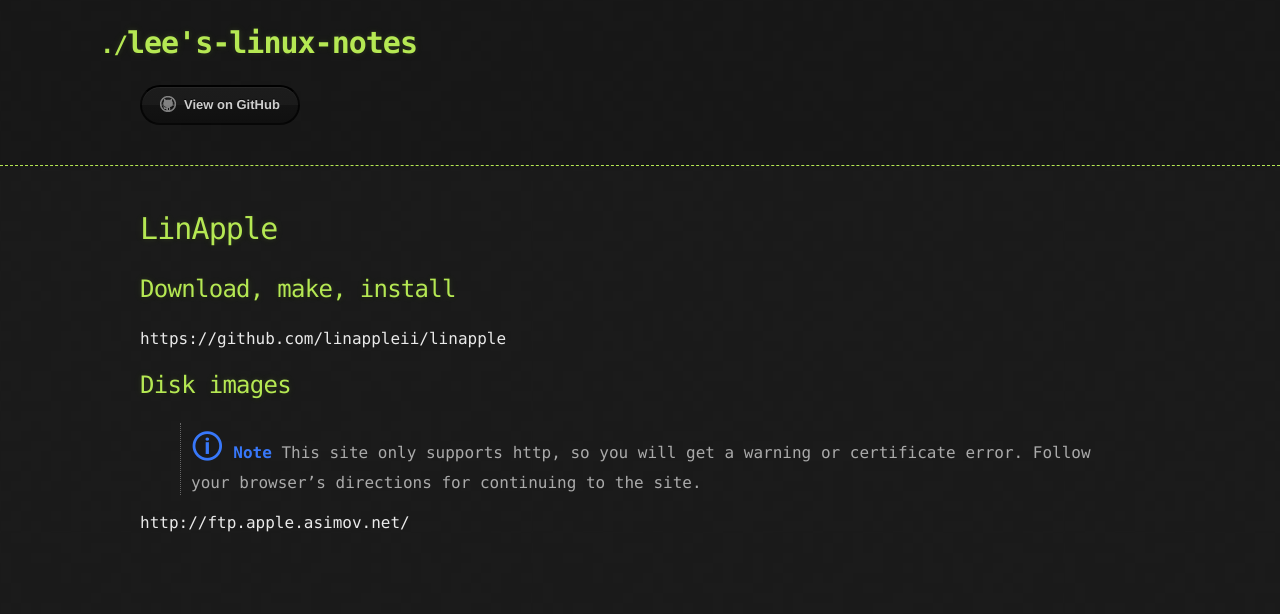
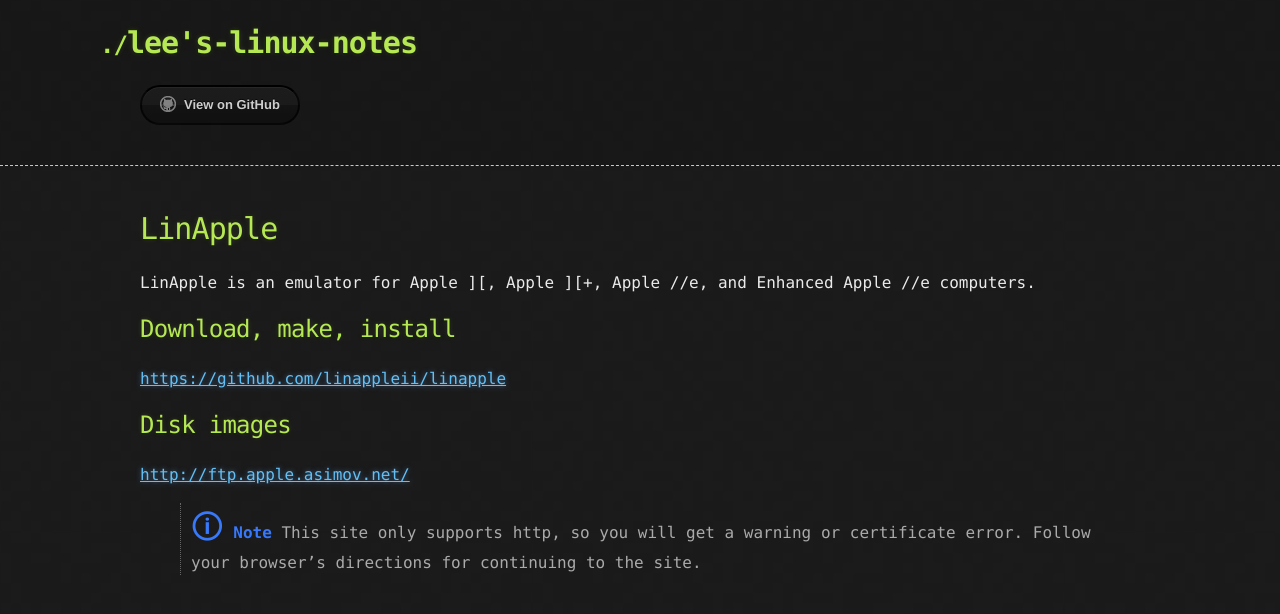
Before and after one commit to leebehrens/linux-notes, a Jekyll site: the page built from docs/_notes/linapple.md, in a window 1280 px wide. Shown: the top 614 px of the page. Built offline with Jekyll 4.4.1, drawn with Linux system fonts in a browser that asks for light colours; some web fonts are replaced.

Commit message:
update linapple

```diff
--- a/docs/_notes/linapple.md
+++ b/docs/_notes/linapple.md
@@ -3,16 +3,20 @@ title: LinApple
 layout: note
 date: 2023-10-21
 tags: apple-ii
-#excerpt: Mail/news client with RSS, chat and integrated spam filter support.
+excerpt: An emulator for Apple ][, Apple ][+, Apple //e, and Enhanced Apple //e computers.
 ---
+
+LinApple is an emulator for Apple ][, Apple ][+, Apple //e, and Enhanced Apple //e computers.
 
 <!-- https://github.com/dabonetn/linapple-pie -->
 
 ## Download, make, install
-https://github.com/linappleii/linapple
+
+[https://github.com/linappleii/linapple](https://github.com/linappleii/linapple)
 
 ## Disk images
+
+[http://ftp.apple.asimov.net/](http://ftp.apple.asimov.net/)
+
 {{site.callout_note}} This site only supports http, so you will get a warning or certificate error.
 Follow your browser's directions for continuing to the site.
-
-http://ftp.apple.asimov.net/
```
